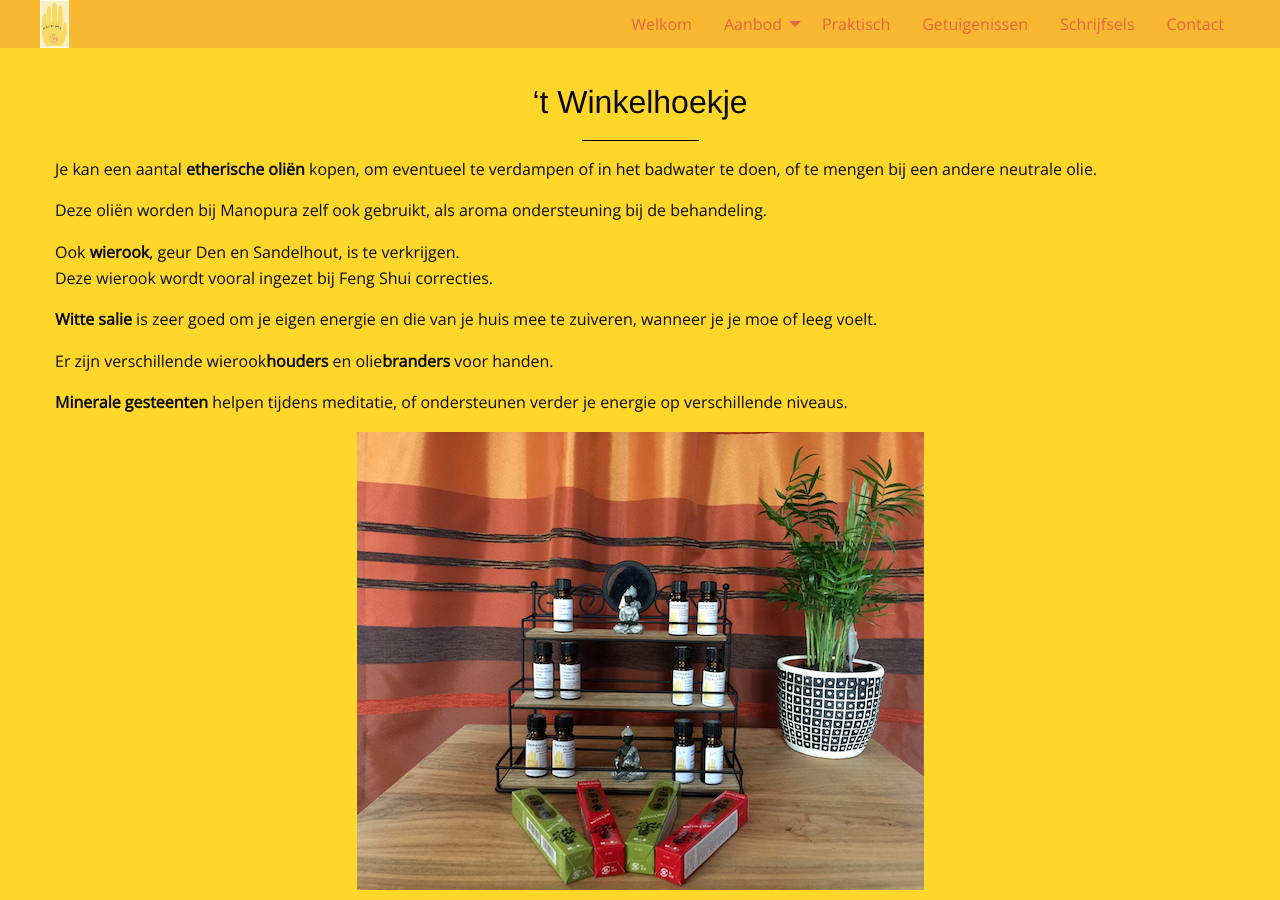
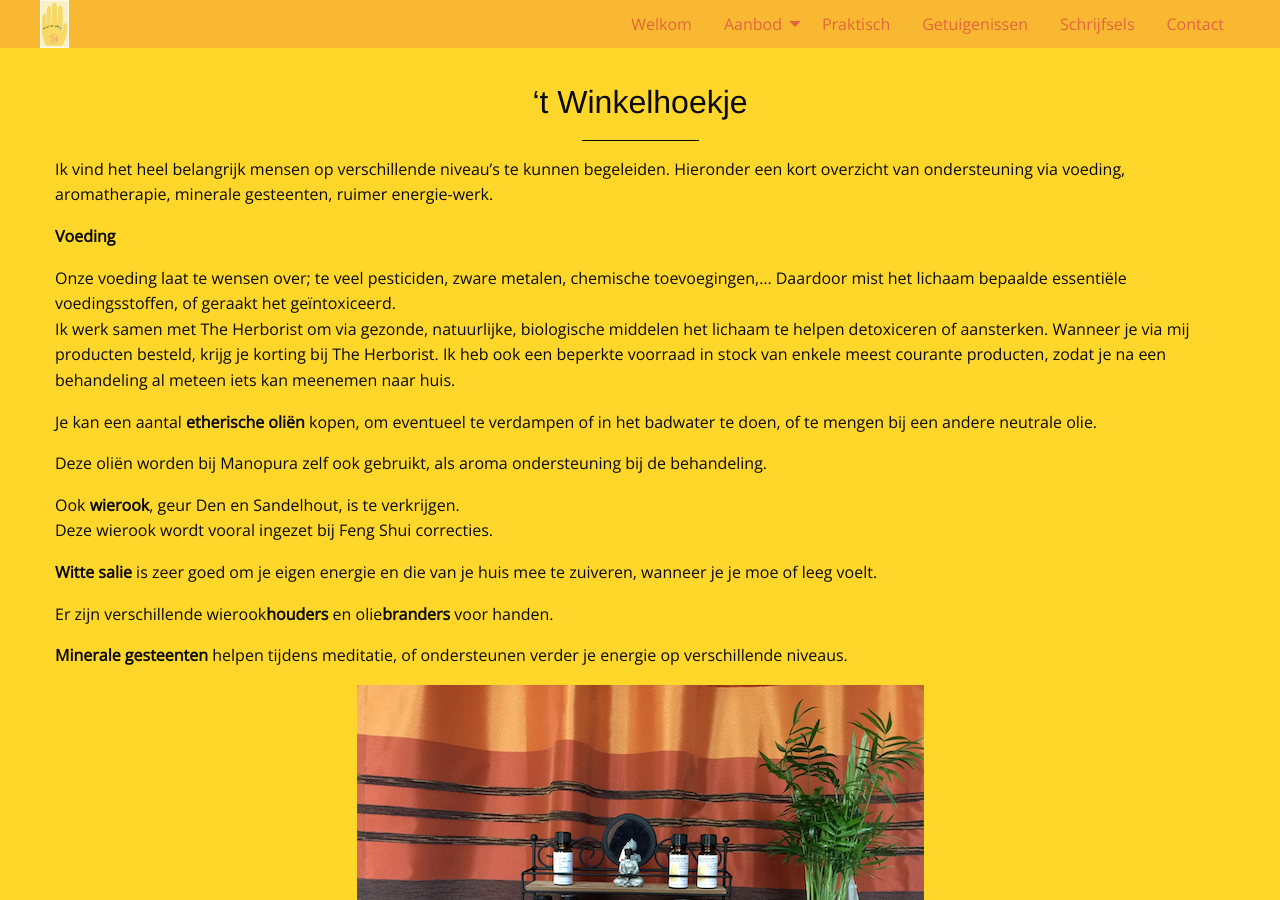
Before and after one commit to manopura/manopura.github.io, a Jekyll site: the page built from tWinkelhoekje.md, in a window 1280 px wide and 900 px high. Built offline with Jekyll 4.4.1, drawn with Linux system fonts in a browser that asks for light colours; nearby versions of some CDN libraries; our own code applies the rules of GitHub Pages for plain Markdown files.

Commit message:
Update tWinkelhoekje.md

```diff
--- a/tWinkelhoekje.md
+++ b/tWinkelhoekje.md
@@ -3,6 +3,15 @@ layout: markdown
 menu: etherische_olie
 ---
 # 't Winkelhoekje
+
+Ik vind het heel belangrijk mensen op verschillende niveau's te kunnen begeleiden. Hieronder een kort overzicht van ondersteuning via voeding, aromatherapie, minerale gesteenten, ruimer energie-werk.
+
+**Voeding**
+
+Onze voeding laat te wensen over; te veel pesticiden, zware metalen, chemische toevoegingen,... Daardoor mist het lichaam bepaalde essentiële voedingsstoffen, of geraakt het geïntoxiceerd.
+Ik werk samen met The Herborist om via gezonde, natuurlijke, biologische middelen het lichaam te helpen detoxiceren of aansterken. Wanneer je via mij producten besteld, krijg je korting bij The Herborist. Ik heb ook een beperkte voorraad in stock van enkele meest courante producten, zodat je na een behandeling al meteen iets kan meenemen naar huis.
+
+
 
 Je kan een aantal **etherische oliën** kopen, om eventueel te verdampen of in het badwater te doen, of te mengen bij een andere neutrale olie.
 
```
